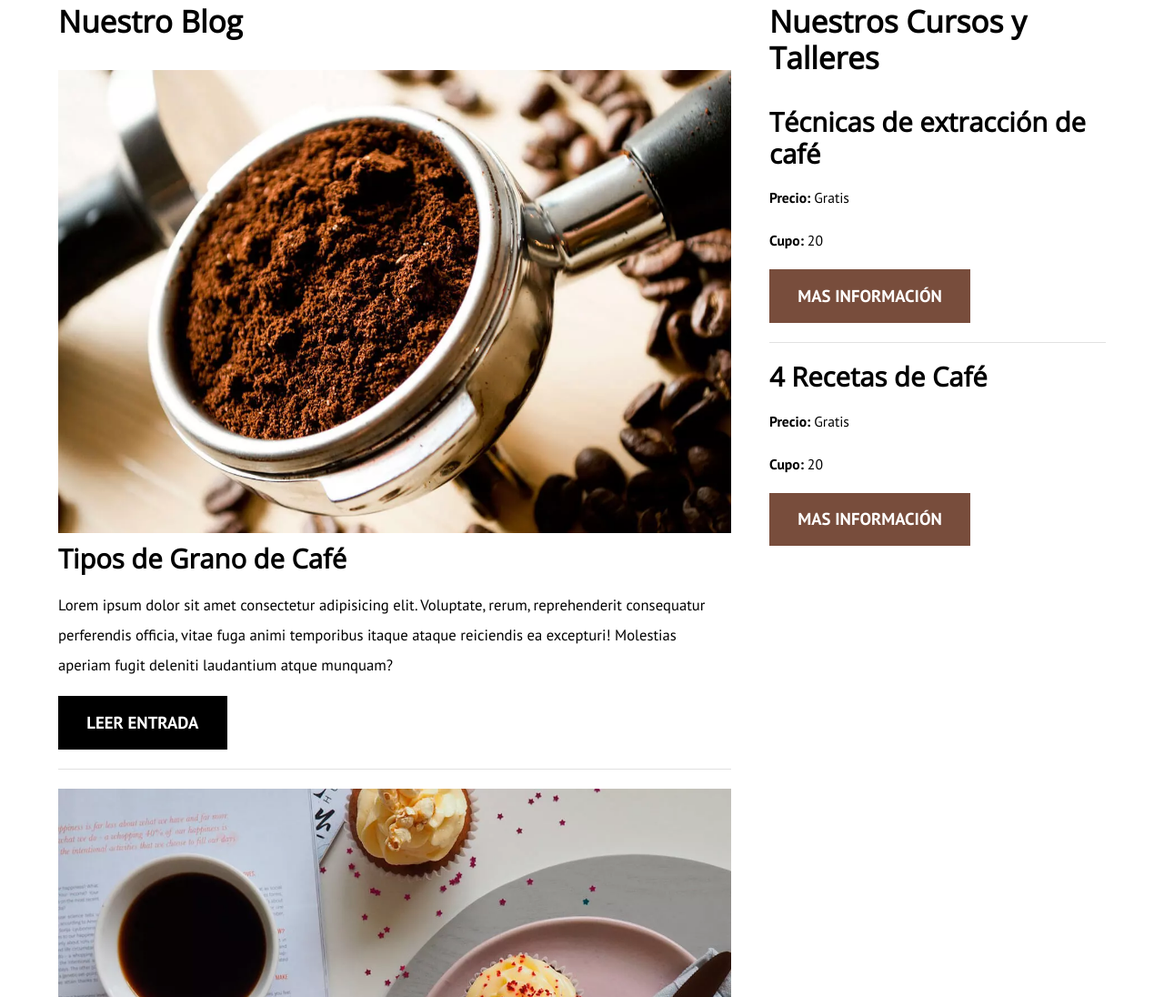
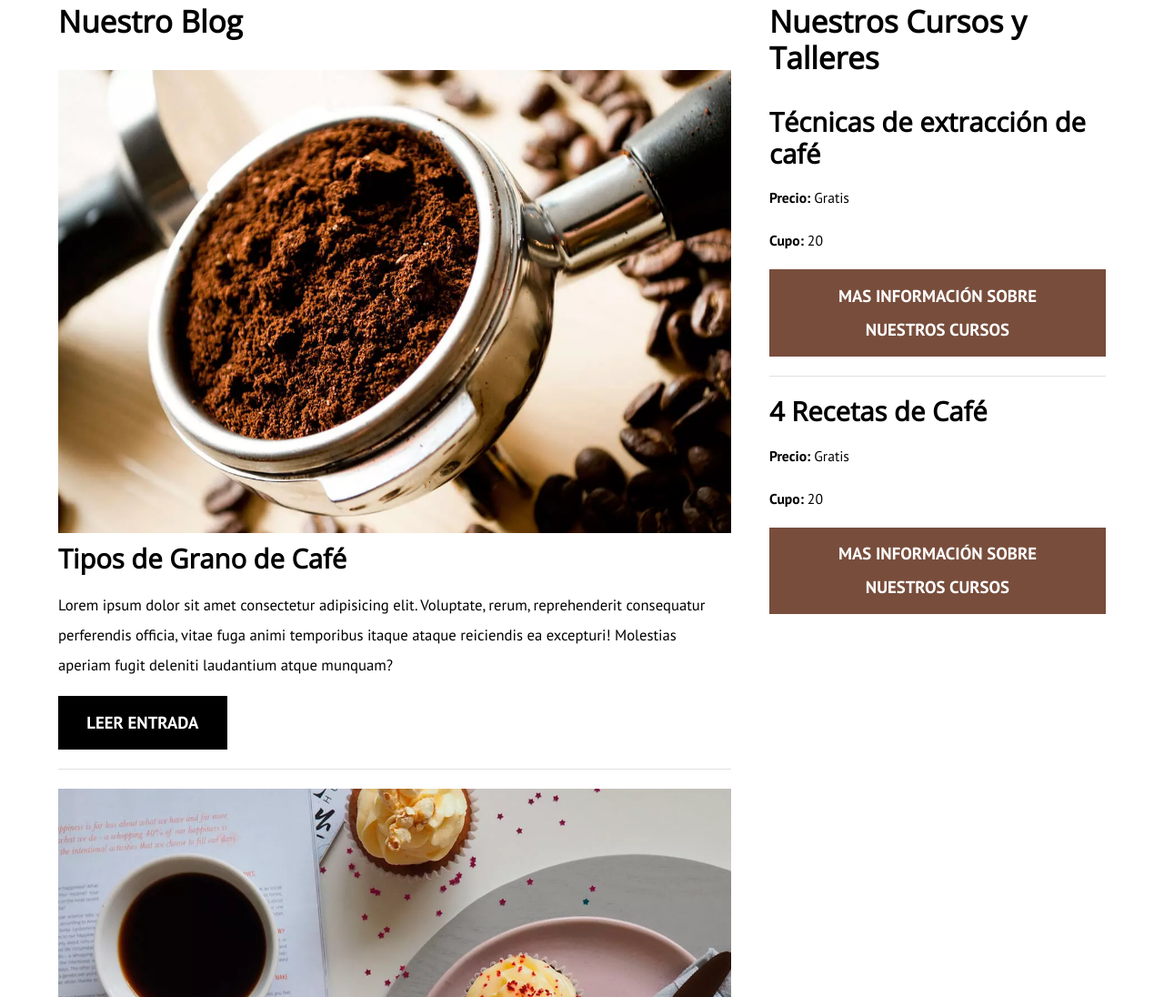
Before and after one commit to s4ntiJF/Store_blog, a plain HTML site: page index.html in a window 1280 px wide. Shown: the part 656-1752 px from the top of the page at 91% size. Drawn offline with nearby package versions, Linux system fonts and the light colour scheme; a web font is replaced by a local one.

Commit message:
our project is finished

```diff
--- a/index.html
+++ b/index.html
@@ -4,6 +4,7 @@
     <meta charset="UTF-8">
     <meta http-equiv="X-UA-Compatible" content="IE=edge">
     <meta name="viewport" content="width=device-width, initial-scale=1.0">
+    <meta name="description" content="Página web de blog de café">
     <title>Blog de Café</title>
     <!-- preload -->
     <link rel="preload" href="css/normalize.css" as="style">
@@ -97,14 +98,14 @@
                     <h4 class="no-margin">Técnicas de extracción de café</h4>
                     <p class="widget-curso__label">Precio: <span class="widget-curso__info">Gratis</span></p>
                     <p class="widget-curso__label">Cupo: <span class="widget-curso__info">20</span></p>
-                    <a href="entrada.html" class="boton boton--secundario">Mas Información</a>
+                    <a href="entrada.html" class="boton boton--secundario">Mas Información sobre nuestros cursos</a>
                 </li>
 
                 <li class="widget-curso">
                     <h4 class="no-margin">4 Recetas de Café</h4>
                     <p class="widget-curso__label">Precio: <span class="widget-curso__info">Gratis</span></p>
                     <p class="widget-curso__label">Cupo: <span class="widget-curso__info">20</span></p>
-                    <a href="entrada.html" class="boton boton--secundario">Mas Información</a>
+                    <a href="entrada.html" class="boton boton--secundario">Mas Información sobre nuestros cursos</a>
                 </li>
             </ul>
         </aside>
```
Also changed, not shown: contacto.html (+1 -0 lines), cursos.html (+1 -0 lines), entrada.html (+1 -0 lines), nosotros.html (+1 -0 lines).
